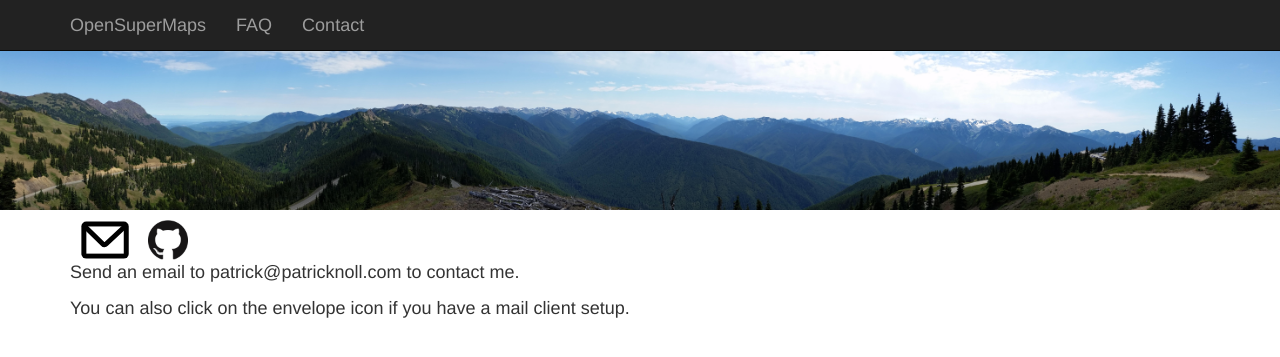
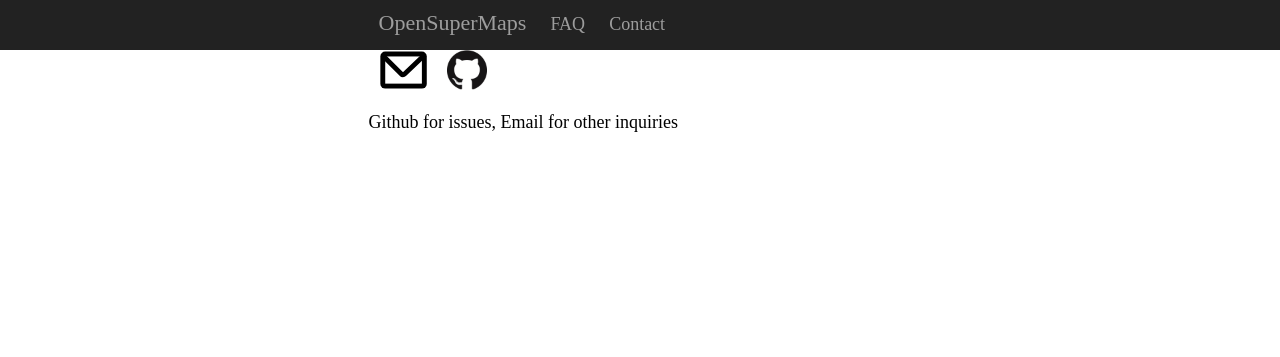
Before and after one commit to pnoll1/opensupermaps.com, a Django app: page /contact in a window 1280 px wide. Shown: the top 357 px of the page. Run offline with Django 3.2, Linux system fonts and the light colour scheme; some libraries are stand-ins or nearby versions.

Commit message:
switch base, faq and contact to css grid

```diff
--- a/free/jinja2/base.html
+++ b/free/jinja2/base.html
@@ -11,21 +11,12 @@
    <link rel="icon" href="{{static}}/images/favicon.ico">
    {% block title %}{% endblock %}
    <!-- Bootstrap core CSS -->
-   <link href="{{static}}/css/bootstrap.min.css" rel="stylesheet">
-
-   <!-- IE10 viewport hack for Surface/desktop Windows 8 bug -->
-   <!--<link href="{{static}}/css/ie10-viewport-bug-workaround.css" rel="stylesheet"> -->
+   <!--<link href="{{static}}/css/bootstrap.min.css" rel="stylesheet">-->
 
    <!-- Custom styles for this template -->
    {% block css %}
 
    {% endblock %}
-
-   <!-- HTML5 shim and Respond.js for IE8 support of HTML5 elements and media queries -->
-   <!--[if lt IE 9]>
-     <script src="https://oss.maxcdn.com/html5shiv/3.7.2/html5shiv.min.js"></script>
-     <script src="https://oss.maxcdn.com/respond/1.4.2/respond.min.js"></script>
-   <![endif]-->
 
  </head>
 
@@ -33,32 +24,17 @@
    {% block cover_classes %}
     {% endblock %}
     {% block nav %}
-           <nav class="navbar navbar-inverse navbar-fixed-top">
-           <div class="container">
-               <div class="nav navbar-header">
-                   <button type="button" class="navbar-toggle collapsed" data-toggle="collapse" data-target="#navbar" aria-expanded="false" aria-controls="navbar">
-                   <span class="sr-only">Toggle navigation</span>
-                   <span class="icon-bar"></span>
-                   <span class="icon-bar"></span>
-                   <span class="icon-bar"></span>
-                   </button>
-                   <a class="navbar-brand" href="/">OpenSuperMaps</a>
-               </div>
-               <div id="navbar" class="collapse navbar-collapse">
-                 <ul class="nav  navbar-nav">
-                   <!--<li><a href="/login">Login</a></li>
-                   <li><a href="/logout">Logout</a></li>
-                   <li><a href="/register">Register</a></li>--!>
-                   <li><a href="/faq">FAQ</a></li>
-                   <li><a href="/contact">Contact</a></li>
-                 </ul>
-               </div><!--/.nav-collapse -->
-           </div>
+           <nav class="menu">
+               <div class="contain">
+                   <a id="brand" href="/">OpenSuperMaps</a>
+                   <a href="/faq">FAQ</a>
+                   <a href="/contact">Contact</a>
+                </div>
            </nav>
     {% endblock %}
     {% block photo %}
     {% endblock %}
-    <div class="container">
+    <div class="wrapper">
    {% block search %}
    {% endblock %}
    {% block contact %}
@@ -79,10 +55,8 @@
  <!-- Bootstrap core JavaScript
  ================================================== -->
  <!-- Placed at the end of the document so the pages load faster -->
- <script src="{{static}}/js/bootstrap-native.min.js"></script>
+ <!-- <script src="{{static}}/js/bootstrap-native.min.js"></script>-->
  {% block js %}
  {% endblock %}
- <!-- IE10 viewport hack for Surface/desktop Windows 8 bug -->
- <!-- <script src="{{static}}/js/ie10-viewport-bug-workaround.js"></script> -->
 </body>
 </html>
--- a/free/jinja2/contact.html
+++ b/free/jinja2/contact.html
@@ -9,43 +9,23 @@
   <link href="{{static}}/css/starter-template.css" rel="stylesheet">
   {% endblock %}
   {% block cover_classes %}
-  {#<div class="site-wrapper">
-
-    <div class="site-wrapper-inner">#}
    {% endblock %}
    {% block photo %}
-   <div class="row">
-     <div class="col-xs-12">
-       <picture>
-         <source srcset="{{static}}/images/hurricane_ridge.jpg" media="(min-width: 700px)">
-         <source srcset="{{static}}/images/hurricane_ridge_cropped.jpg">
-         <img class="img-responsive pic" src="hurricane_ridge.jpg">
-       </picture>
-     </div>
-   </div>
    {% endblock %}
    {% block search %}
-       <div class="row search">
-
    {% endblock %}
       {% block contact %}
-      <div id="contact" class="col-md-10">
+    <div class="content">
       <a href="mailto:patrick@patricknoll.com"><img class="iconize" src={{static}}/images/mail.svg></a>
       <a href="https://github.com/pnoll1"><img class="iconize" src="{{static}}/images/GitHub-Mark-120px-plus.png"></a>
-      </div>
+      {% endblock %}
+   {% block content %}
+       <div class="row2">
+         <p>Github for issues, Email for other inquiries</p>
+          </div>
     </div>
       {% endblock %}
-   {% block content %}
-     {#}<div class="inner cover">#}
-       <div class="starter-template">
-         <p>Send an email to patrick@patricknoll.com to contact me.</p>
-         <p> You can also click on the envelope icon if you have a mail client setup.</p>
-          </div>
-        {#</div>#}
-      {% endblock %}
       {% block cover_classes_close %}
-{#    </div>
-</div>#}
   {% endblock %}
   {% block js %}
 
--- a/free/static/css/starter-template.css
+++ b/free/static/css/starter-template.css
@@ -1,5 +1,5 @@
 body {
-  padding-top: 50px;
+    margin:0px;
 }
 hr {
   margin-top: 15px;
@@ -11,59 +11,11 @@ p {
 li {
   font-size: 18px;
 }
-.starter-template {
-  text-align: left;
-}
-.form-control{
-  width:80%;
-  display: inline;
-}
-.date {
-  font-size: 120%;
-  }
-
 .iconize{
   height: 40px;
   margin-top: 1rem;
   margin-left: 10px;
   margin-right: 5px;
-}
-.logos{
-  height: 100px;
-  margin-top: 5px;
-  margin-bottom: 5px;
-  padding-left: 0px
-}
-.map{
-    height:50vh;
-    }
-.coverage_map{
-    height:30vh;
-}
-.legend {
-    padding: 6px 8px;
-    font: 14px/16px Arial, Helvetica, sans-serif;
-    background: white;
-    background: rgba(255,255,255,0.8);
-    box-shadow: 0 0 15px rgba(0,0,0,0.2);
-    border-radius: 5px;
-    color: #555;
-}
-.legend i {
-    width: 18px;
-    height: 18px;
-    float: left;
-    margin-right: 8px;
-    opacity: 0.7;
-}
-.counter{
-    padding: 6px 8px;
-    font: 14px/16px Arial, Helvetica, sans-serif;
-    background: white;
-    background: rgba(255,255,255,0.8);
-    box-shadow: 0 0 15px rgba(0,0,0,0.2);
-    border-radius: 5px;
-    color: #555;
 }
 .mail {
   font-size: 38px;
@@ -72,22 +24,72 @@ li {
   margin-top:1rem;
 }
 
-#contact::before {
-  display: block;
-  content: " ";
-  margin-top: -40px;
-  height: 40px;
-  visibility: hidden;
+.wrapper {
+    display:grid;
+    grid-template-columns: repeat(1, 1fr);
+    gap: 10px;
+    grid-auto-rows: minmax(100px, auto);
+}
+
+.content {
+    grid-row: 1;
+}
+
+.row {
+    display:grid;
+    grid-template-columns: repeat(12, 1fr);
+    grid-gap: 15px;
+}
+
+.row2 {
+    grid-row:2;
+}
+
+/* menu */
+.menu {
+    position: sticky;
+    top: 0;
+    display: grid;
+    grid-template-columns: repeat(3, 1fr);
+    gap: 10px;
+    grid-auto-rows: minmax(50px, auto);   background: #222;
+}
+
+.contain {
+    padding:10px 0;
+}
+
+.menu a {
+    color: #9d9d9d;
+    padding: 0px 10px;
+    font-size: 18px;
+    text-decoration: none;
+    text-align: center;
+}
+
+#brand {
+    font-size: 22px;
+    padding-left: 10px;
+}
+
+.menu a:hover {
+    color: #fff
 }
 
 @media (min-width: 768px) {
-  .logos{
-    margin-top: 20px;
-    margin-bottom: 20px;
-  }
-  .iconize{
-    margin-top: 0px;
-  }
-  #contact::before {
-
-  }
+    .iconize{
+        margin-top: 0px;
+    }
+    .wrapper {
+        grid-template-columns: repeat(7, 1fr);
+    }
+    .content {
+        grid-column:3/6;
+    }
+    /* put menu items on middle of screen */
+    .menu {
+        grid-template-columns: repeat(7, 1fr);
+    }
+    .contain {
+        grid-column:3/6;
+    }
```
Also changed, not shown: free/jinja2/faq.html (+1 -19 lines).
